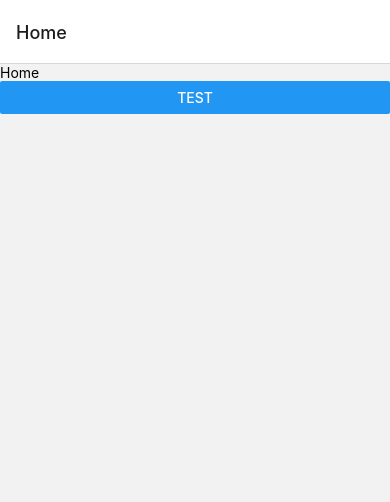
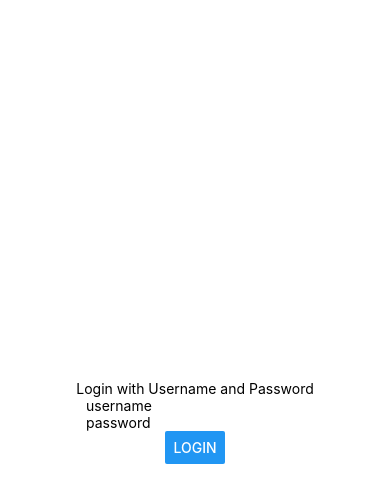
Before and after one commit to university-lessons/app-structure-firebase-demo, a React Native app: screen / in a window 390 px wide. Shown: the top 502 px of the page. Built offline with nearby package versions, Linux system fonts and the light colour scheme; no server answers.

Commit message:
added login logic with firebase

```diff
--- a/src/Router/index.tsx
+++ b/src/Router/index.tsx
@@ -1,11 +1,19 @@
 import { NavigationContainer } from "@react-navigation/native";
 import { createNativeStackNavigator } from "@react-navigation/native-stack";
+import useAuth from "../hooks/useAuth";
 import Home from "../screens/Home";
+import Login from "../screens/Login";
 import Recipe from "../screens/Recipe";
 
 const Stack = createNativeStackNavigator();
 
 export default function Router() {
+  const { user } = useAuth();
+
+  if (!user) {
+    return <Login />;
+  }
+
   return (
     <NavigationContainer>
       <Stack.Navigator>
--- a/src/hooks/useAuth.js
+++ b/src/hooks/useAuth.js
@@ -11,11 +11,11 @@ export default function useAuth() {
   const [user, setUser] = useState(null);
 
   const login = (email, password) => {
-    signInWithEmailAndPassword(getAuth(), email, password);
+    return signInWithEmailAndPassword(getAuth(), email, password);
   };
 
   const logout = () => {
-    signOut(getAuth());
+    return signOut(getAuth());
   };
 
   useEffect(() => {
--- a/src/screens/Login/index.tsx
+++ b/src/screens/Login/index.tsx
@@ -1,10 +1,41 @@
-import React from "react";
-import { Text, View } from "react-native";
+import React, { useState } from "react";
+import { Alert, Button, StyleSheet, Text, TextInput, View } from "react-native";
+import useAuth from "../../hooks/useAuth";
 
 export default function Login() {
+  const [username, setUsername] = useState("");
+  const [password, setPassword] = useState("");
+
+  const { login } = useAuth();
+
+  const handleLogin = () => {
+    login(username, password).catch((error) => {
+      Alert.alert("Error", "Login failed!");
+    });
+  };
+
   return (
-    <View>
-      <Text>Login</Text>
+    <View style={styles.container}>
+      <Text>Login with Username and Password</Text>
+      <TextInput
+        value={username}
+        onChangeText={setUsername}
+        placeholder="username"
+      />
+      <TextInput
+        value={password}
+        onChangeText={setPassword}
+        placeholder="password"
+      />
+      <Button title="Login" onPress={handleLogin} />
     </View>
   );
 }
+
+const styles = StyleSheet.create({
+  container: {
+    flex: 1,
+    alignItems: "center",
+    justifyContent: "center",
+  },
+});
```
